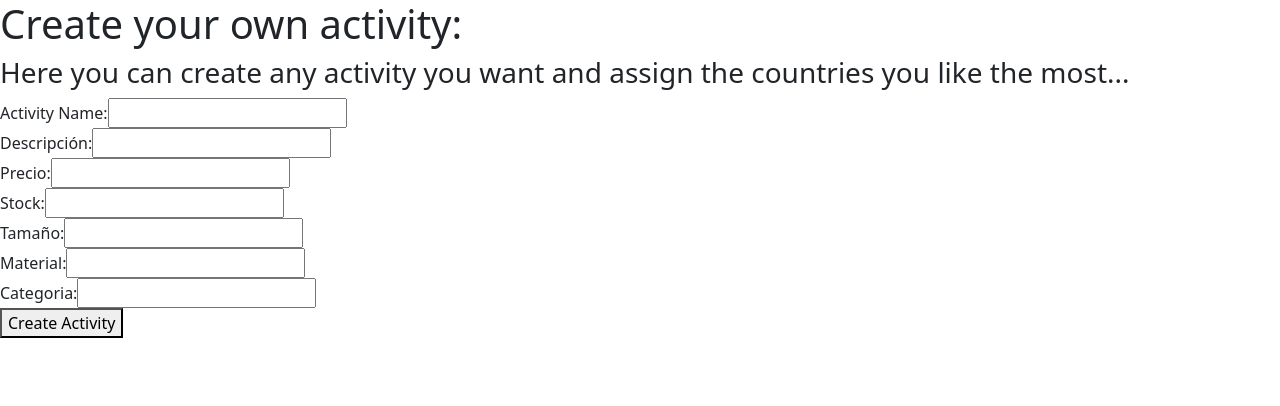
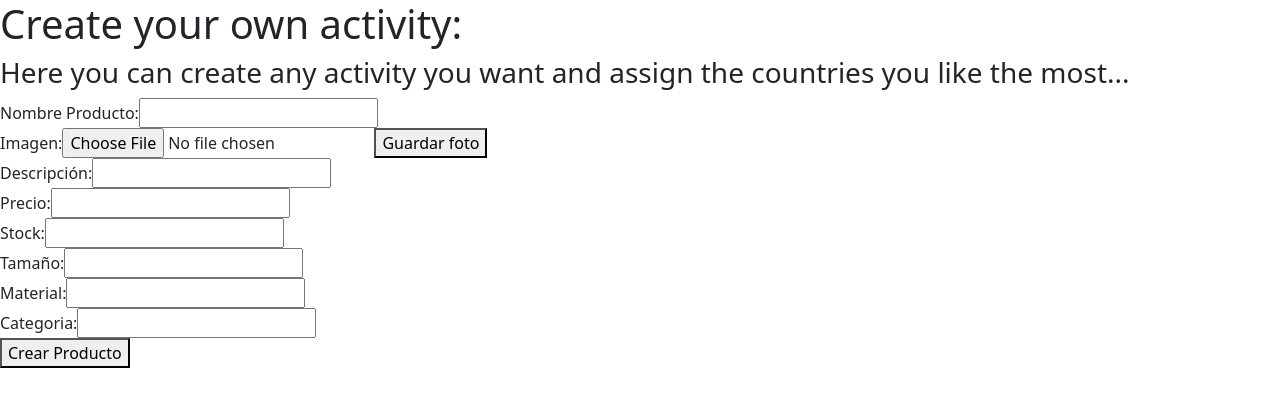
Before and after one commit to mauriruf32/awa.gazebos, a React (Create React App) app in the folder client/: page /products/create in a window 1280 px wide. Shown: the top 406 px of the page. Built offline with nearby package versions, Linux system fonts and the light colour scheme.

Commit message:
cloudinary

```diff
--- a/client/package.json
+++ b/client/package.json
@@ -12,6 +12,7 @@
     "@testing-library/user-event": "^13.5.0",
     "axios": "^1.6.5",
     "bootstrap": "^5.3.2",
+    "cloudinary": "^1.41.2",
     "formik": "^2.4.5",
     "react": "^18.2.0",
     "react-bootstrap": "^2.9.2",
--- a/client/src/Components/Card/Card.js
+++ b/client/src/Components/Card/Card.js
@@ -8,34 +8,34 @@ function Product({ product }) {
 
   const { name, image, description, price, stock, size, material, category } = product;
 
-  // const handleDetailProductClick = () => {
-  //   Swal.fire({
-  //     title: `<strong>${name}</strong>`,
-  //     html: `
-  //       <div class="detail-card">
-  //         <img class="detail-img" src="${image}" alt="${name}" />
-  //         <div class="detail-info">
-  //           <p><strong>Descripción:</strong> ${description}</p>
-  //           <p><strong>Tamaño:</strong> ${size}</p>
-  //           <p><strong>Material:</strong> ${material}</p>
-  //           <p><strong>Categoria:</strong> ${category}</p>
-  //           <p><strong>Precio:</strong> $${price}</p>
-  //         </div>
-  //       </div>`,
-  //     showCloseButton: true,
-  //     showCancelButton: true,
-  //     focusConfirm: false,
-  //     confirmButtonText: "Agregar al carrito",
-  //     cancelButtonText: "+ Info",
-  //     confirmButtonColor: "#202020",
-  //   }).then((result) => {
-  //     if (result.isConfirmed) {
-  //     } else if (result.dismiss === Swal.DismissReason.cancel) {
-  //       // Redirect to the specified route when cancel button is pressed
-  //       window.location.href = `products/${name}`;
-  //     }
-  //   });
-  // };
+  const handleDetailProductClick = () => {
+    Swal.fire({
+      title: `<strong>${name}</strong>`,
+      html: `
+        <div class="detail-card">
+          <img class="detail-img" src="${image}" alt="${name}" />
+          <div class="detail-info">
+            <p><strong>Descripción:</strong> ${description}</p>
+            <p><strong>Tamaño:</strong> ${size}</p>
+            <p><strong>Material:</strong> ${material}</p>
+            <p><strong>Categoria:</strong> ${category}</p>
+            <p><strong>Precio:</strong> $${price}</p>
+          </div>
+        </div>`,
+      showCloseButton: true,
+      showCancelButton: true,
+      focusConfirm: false,
+      confirmButtonText: "Agregar al carrito",
+      cancelButtonText: "+ Info",
+      confirmButtonColor: "#202020",
+    }).then((result) => {
+      if (result.isConfirmed) {
+      } else if (result.dismiss === Swal.DismissReason.cancel) {
+        // Redirect to the specified route when cancel button is pressed
+        window.location.href = `products/${name}`;
+      }
+    });
+  };
 
 
   // const handleAddToCartClick = () => {
@@ -45,7 +45,7 @@ function Product({ product }) {
   return (
     <Card style={{ width: '18rem' }}>
       <Card.Img variant="top" src={image} alt={
-        name}  />
+        name} onClick={handleDetailProductClick} />
       <Card.Body>
         <Card.Title >{
         name}</Card.Title>
--- a/client/src/Views/FormAdmin/CreateProduct.js
+++ b/client/src/Views/FormAdmin/CreateProduct.js
@@ -1,15 +1,21 @@
 import { useState, useEffect } from "react";
 import axios from "axios";
+import Swal from "sweetalert2";
+
 import { useDispatch, useSelector } from "react-redux";
 // import { getCountries, orderCountriesByName, getActivities } from "../../redux/actions";
 
 const Form = () => {
     // const dispatch = useDispatch();
     // const countries = useSelector((state) => state.countries);
+    const [imagePreview, setImagePreview] = useState(null);
+    const [imageSelected, setImageSelected] = useState("");
+    console.log(imagePreview);
 
 
     const [form, setForm ] = useState({
         name:"",
+        image:"",
         description:"",
         price:"",
         stock: "",
@@ -20,6 +26,7 @@ const Form = () => {
 
     const [errors, setErrors] = useState({
         name:"",
+        image:"",
         description:"",
         price:"",
         stock: "",
@@ -29,6 +36,7 @@ const Form = () => {
     });
 
     const changeHandler = (event) => {
+        event.preventDefault();
         const property = event.target.name;
         const value = event.target.value;
 
@@ -63,18 +71,61 @@ const Form = () => {
             setErrors({...errors,category: "Less than 20 characters."})
         }
         else {
-            setErrors({...errors, name:"", description:"", price:"", size:"", material:"", category:""})
+            setErrors({...errors, name:"", description:"", price:"", stock:"", size:"", material:"", category:""})
         }
-    }
+    };
 
-    const submitHandler = (event) => {
-        if (form.name==="" || form.description==="" || form.price==="" || form.size ==="" || form.material==="" || form.category==="" ){
+    const uploadImage = async () => {
+        try {
+          const formData = new FormData();
+          formData.append("file", imageSelected);
+          formData.append("upload_preset", "jvu2gwik");
+
+          const response = await axios.post(`https://api.cloudinary.com/v1_1/djsqt7j6v/image/upload`, formData);
+
+          setImagePreview(response.data.url);
+        } catch (error) {
+          console.error("Error al subir la imagen:", error.message);
+        }
+      };
+
+    const submitHandler = async (event) => {
         event.preventDefault();
-        alert("All fields must be filled out.")}
-        else{
-        axios.post("http://localhost:3001/products", form)
-        alert("Product created successfully!!")
-    }
+        try {
+            await uploadImage();
+            await axios.post(`http://localhost:3001/products`, {
+                ...form,
+                image: imagePreview,
+              })
+        Swal.fire({
+                position: "top-center",
+                icon: "success",
+                title: "Producto agregado exitosamente",
+                showConfirmButton: false,
+                timer: 2000,
+              });
+
+             setForm({
+                name: "",
+                image: "",
+                description: "",
+                size: "",
+                price: "",
+                stock: "",
+                material: "",
+                category: "",
+              });
+        } catch (error) {
+            console.error("Error al agregar producto:", error.message);
+        }
+
+    //     if (form.name==="" || form.description==="" || form.price==="" || form.stock==="" || form.size ==="" || form.material==="" || form.category==="" ){
+    //     event.preventDefault();
+    //     alert("All fields must be filled out.")}
+    //     else{
+    //     axios.post("http://localhost:3001/products", form)
+    //     alert("Product created successfully!!")
+    // }
     };
 
     // useEffect(()=>{
@@ -104,11 +155,36 @@ const Form = () => {
         <h1>Create your own activity:</h1>
         <h3>Here you can create any activity you want and assign the countries you like the most...</h3>
         <div >
-            <label>Activity Name: </label>
+            <label>Nombre Producto: </label>
             <input type="text" value={form.name} onChange={changeHandler} name="name" />
             {errors.name && <span>{errors.name}</span>}
         </div>
+        <div>
+          <label htmlFor="image" >
+            Imagen:
+          </label>
+          <input
+            type="file"
+            id="image"
+            name="image"
+            accept="image/*"
+            onChange={(e) => {
+              setImageSelected(e.target.files[0]);
+            }}
 
+          />
+          <button onClick={() => uploadImage()}>Guardar foto</button>
+
+          <div >
+            {imagePreview && (
+              <img
+                src={imagePreview}
+                alt="Preview"
+
+              />
+            )}
+          </div>
+        </div>
         <div >
             <label>Descripción: </label>
             <input type="text" value={form.description} onChange={changeHandler} name="description" />
@@ -155,7 +231,7 @@ const Form = () => {
 
         </div> */}
 
-        <button type="submit">Create Activity</button>
+        <button type="submit">Crear Producto</button>
     </form>
     )
 };
```
Also changed, not shown: 1 other file (tests, documents, lock files or other folders).
